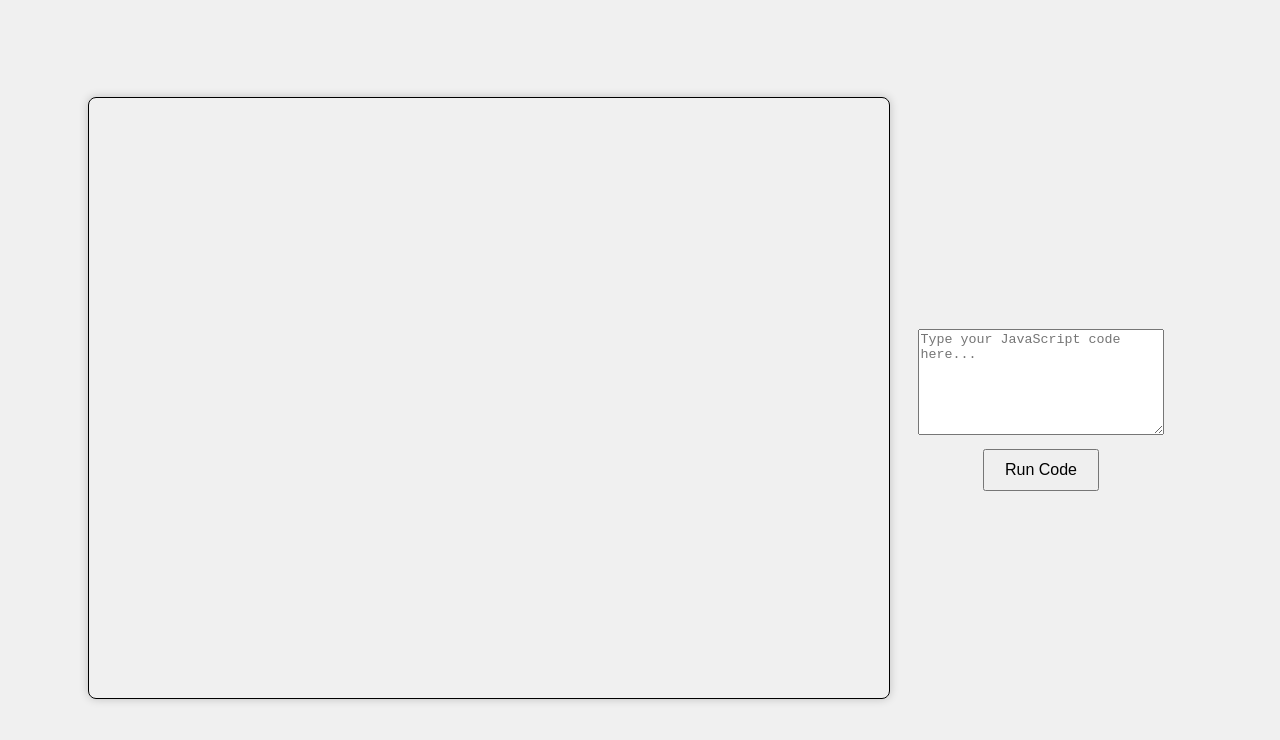
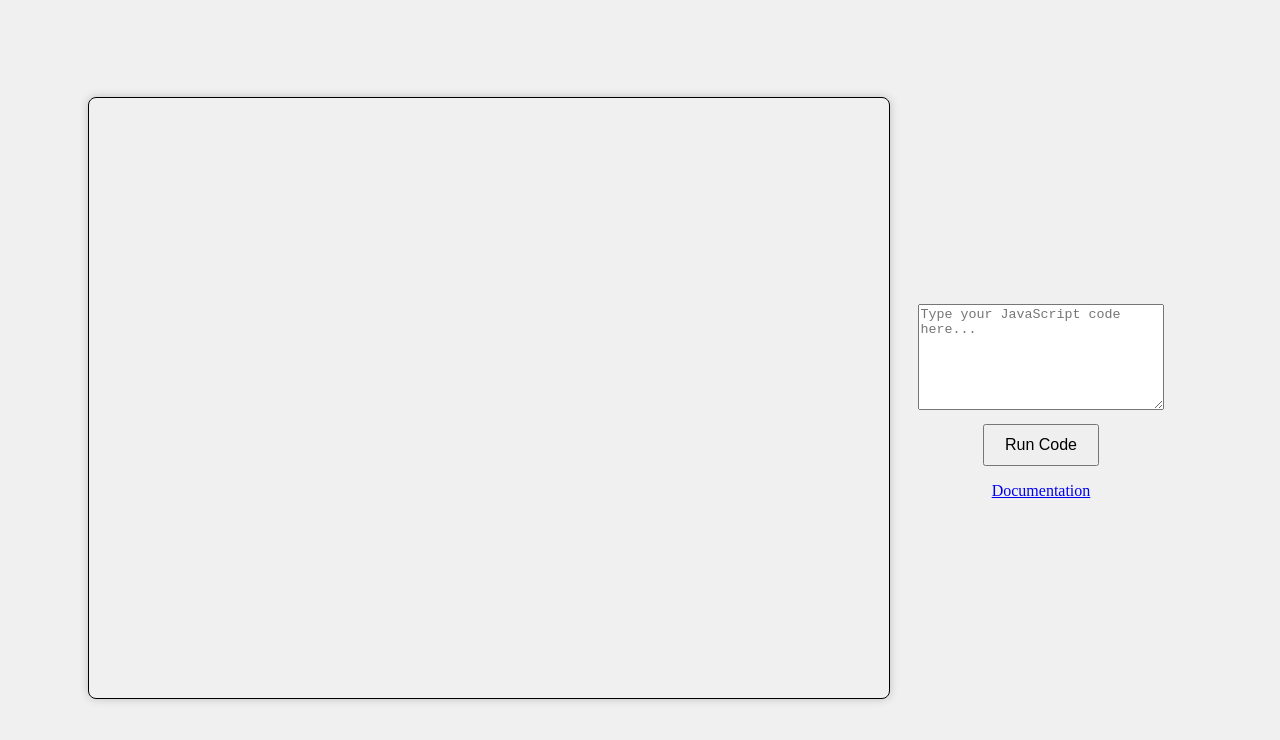
Before and after one commit to NPCodeNation/npcodenation.github.io, a plain HTML site: page draw.html in a window 1280 px wide. Drawn offline with Linux system fonts and the light colour scheme.

Commit message:
add doc link

```diff
--- a/draw.html
+++ b/draw.html
@@ -14,6 +14,7 @@
   <div class="user-input">
     <textarea id="userCode" placeholder="Type your JavaScript code here..."></textarea>
     <button onclick="runUserCode()">Run Code</button>
+    <p><a href="https://docs.google.com/document/d/1SkGUOuuPHrjlML5k2vzL-XpaLxC1MxxEFLSST4I__w0/edit?usp=sharing" target=_blank>Documentation</a></p>
   </div>
 
   <script src="draw.js"></script>
```
